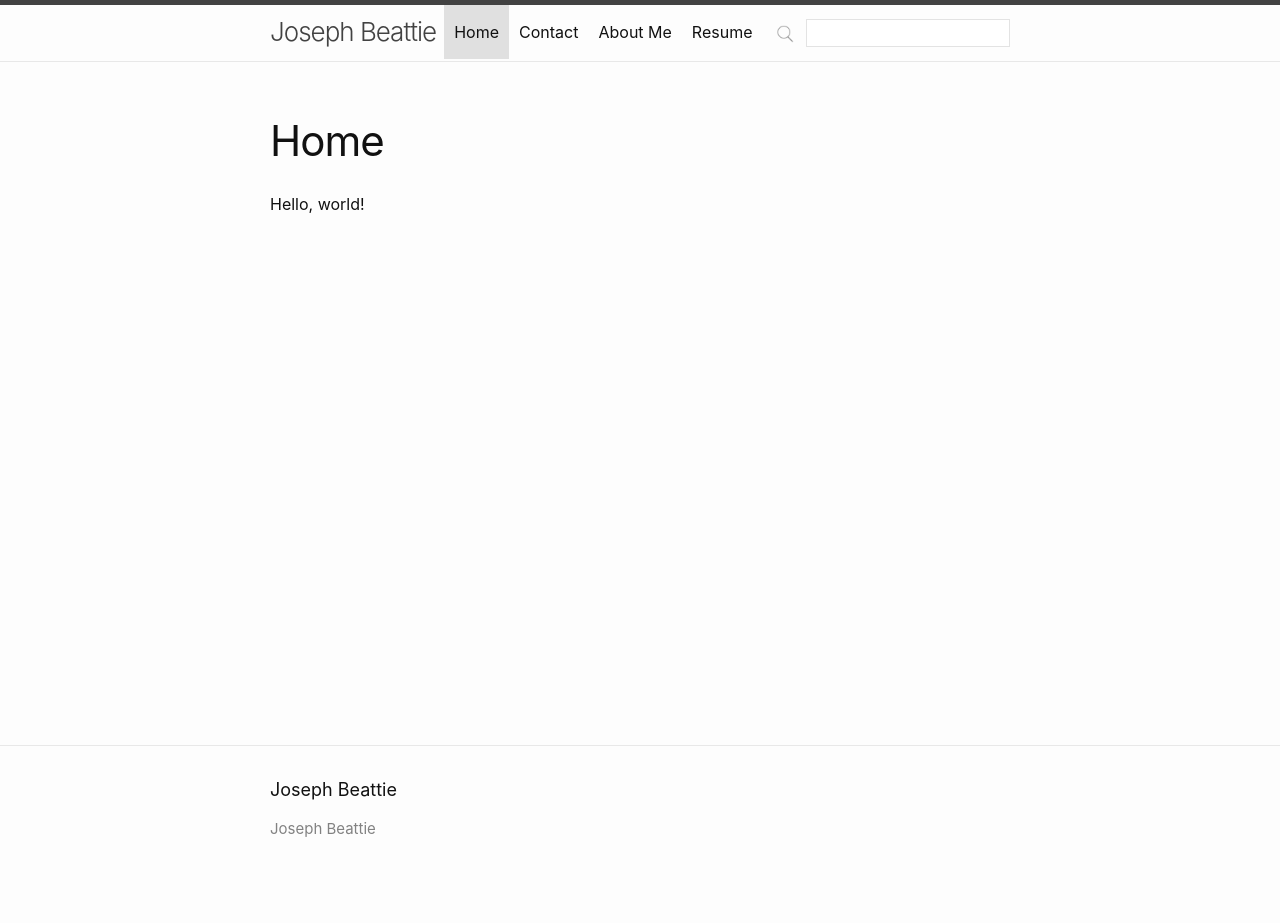
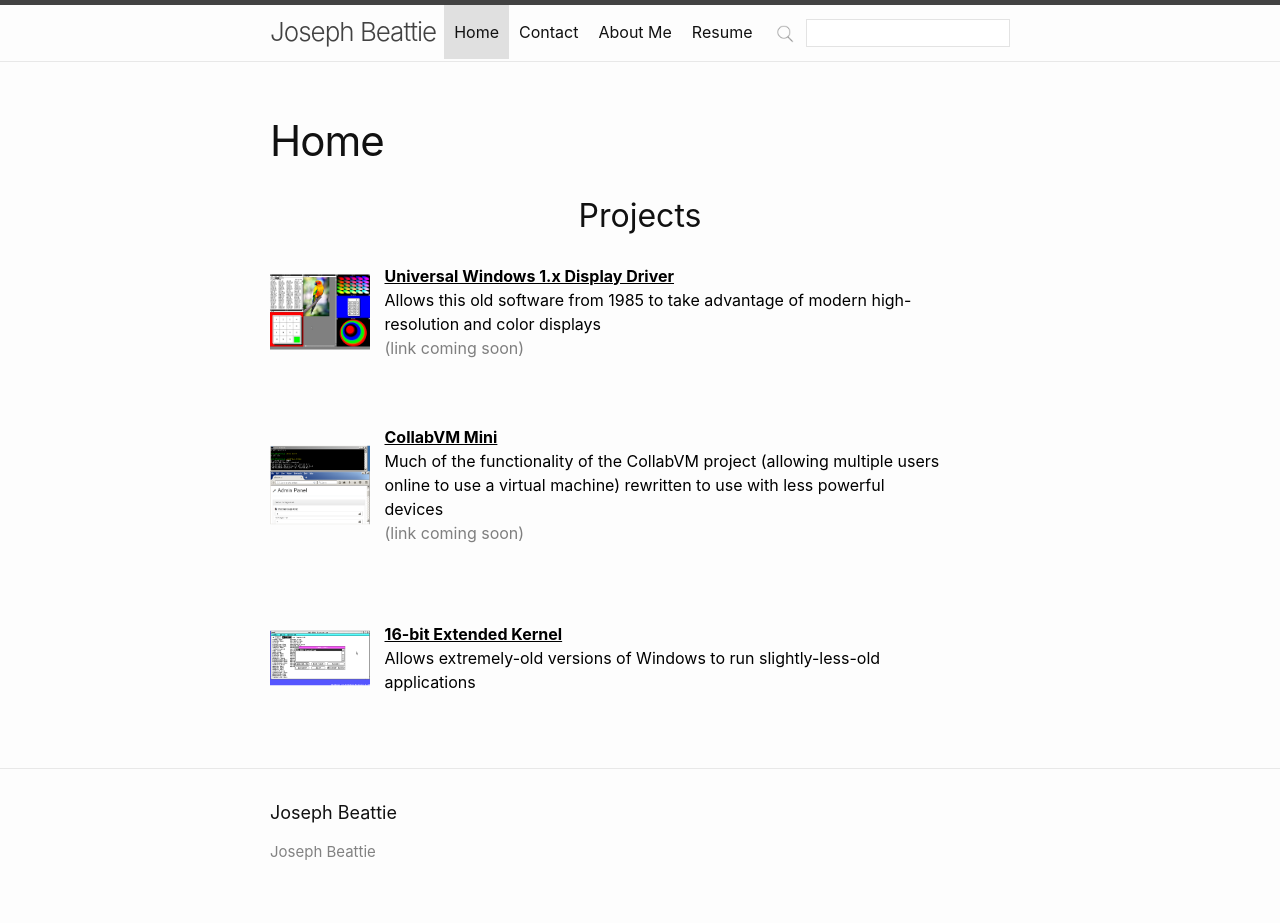
Before and after one commit to jb881122/jb881122.github.io, a Jekyll site: the page built from index.md, in a window 1280 px wide. Built offline with Jekyll 4.4.1, drawn with Linux system fonts in a browser that asks for light colours; nearby versions of some CDN libraries; before the commit the page ends 900 px from its top, so only the background shows below that.

Commit message:
Add projects to main page

```diff
--- a/index.md
+++ b/index.md
@@ -4,4 +4,42 @@ title: Home
 permalink: /
 tipue_search_active: true
 ---
-Hello, world!
+
+<center><h1>Projects</h1></center>
+
+<div style="width: 100%;">
+  <a style="color: #000000;" href="javascript:void(0);">
+    <img style="display: inline-block; width: 100px;" src="{{ "/assets/univ_thumb.png" | relative_url }}" />
+    <div style="display: inline-block; padding-left: 10px; word-wrap: break-word; max-width: 75%; vertical-align: middle;">
+      <b><u>Universal Windows 1.x Display Driver</u></b>
+      <br />
+      Allows this old software from 1985 to take advantage of modern high-resolution and color displays
+      <br />
+      <div style="color: #7f7f7f">(link coming soon)</div>
+    </div>
+  </a>
+</div>
+<br /><br />
+<div style="width: 100%;">
+  <a style="color: #000000;" href="javascript:void(0);">
+    <img style="display: inline-block; width: 100px;" src="{{ "/assets/cvmmini_thumb.png" | relative_url }}" />
+    <div style="display: inline-block; padding-left: 10px; word-wrap: break-word; max-width: 75%; vertical-align: middle;">
+      <b><u>CollabVM Mini</u></b>
+      <br />
+      Much of the functionality of the CollabVM project (allowing multiple users online to use a virtual machine) rewritten to use with less powerful devices
+      <br />
+      <div style="color: #7f7f7f">(link coming soon)</div>
+    </div>
+  </a>
+</div>
+<br /><br />
+<div style="width: 100%;">
+  <a style="color: #000000;" href="https://github.com/jb881122/kex16">
+    <img style="display: inline-block; width: 100px;" src="{{ "/assets/kex16_thumb.png" | relative_url }}" />
+    <div style="display: inline-block; padding-left: 10px; word-wrap: break-word; max-width: 75%; vertical-align: middle;">
+      <b><u>16-bit Extended Kernel</u></b>
+      <br />
+      Allows extremely-old versions of Windows to run slightly-less-old applications
+    </div>
+  </a>
+</div>
```
Also changed, not shown: assets/cvmmini.png (added), assets/cvmmini_thumb.png (added), assets/kex16.png (added), assets/kex16_thumb.png (added), assets/univ.png (added), assets/univ_thumb.png (added).
